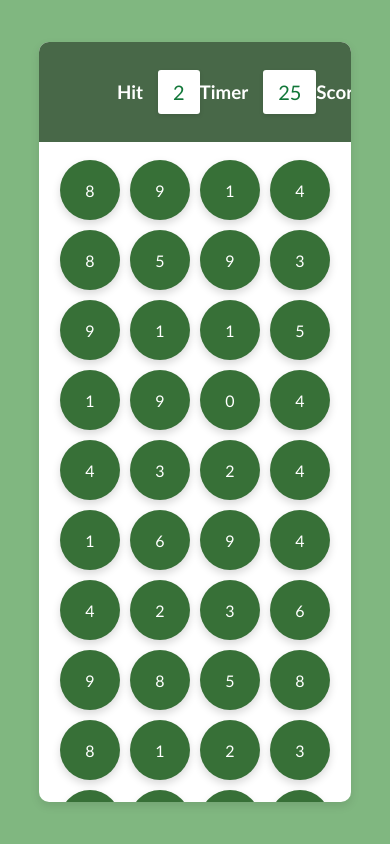
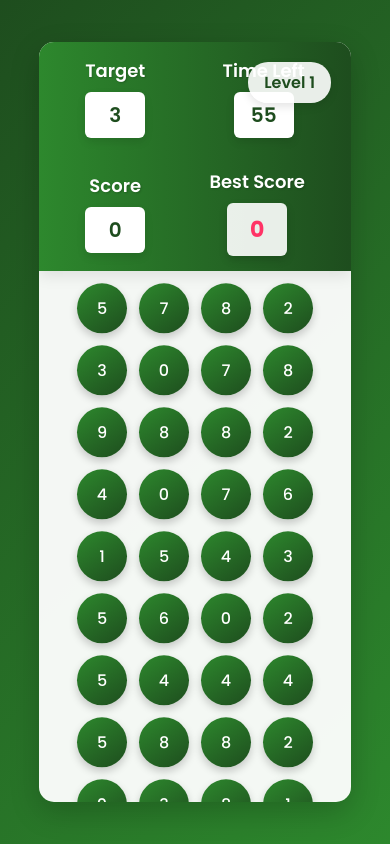
Before and after one commit to Mohammad-Kaif45/Bubble-game, a plain HTML site: page index.html in a window 390 px wide. Drawn offline with Linux system fonts and the light colour scheme.

Commit message:
Enhanced Bubble Game with New Features

```diff
--- a/index.html
+++ b/index.html
@@ -3,19 +3,20 @@
 <head>
     <meta charset="UTF-8">
     <meta name="viewport" content="width=device-width, initial-scale=1.0">
-    <title>Bubble Game</title>
+    <title>Bubble Pop Challenge</title>
     <link rel="stylesheet" href="style.css">
+    <link href="https://fonts.googleapis.com/css2?family=Poppins:wght@400;500;600;700&display=swap" rel="stylesheet">
 </head>
 <body>
     <div id="main">
         <div id="panel">
             <div id="ptop">
                 <div class="elem">
-                    <h3>Hit</h3>
+                    <h3>Target</h3>
                     <div id="hitval" class="box">5</div>
                 </div>
                 <div class="elem">
-                    <h3>Timer</h3>
+                    <h3>Time Left</h3>
                     <div id="timerval" class="box">60</div>
                 </div>
                 <div class="elem">
@@ -23,12 +24,11 @@
                     <div id="scoreval" class="box">0</div>
                 </div>
                 <div class="elem">
-                    <h3>Highest Score</h3>
-                    <div id="highestscoreval" class="box">0</div> <!-- Added this for highest score -->
+                    <h3>Best Score</h3>
+                    <div id="highestscoreval" class="box">0</div>
                 </div>
             </div>
             <div id="pbtm"></div>
-            <h3>Made by Ansari Kaif (Parul University)</h3>
         </div>
     </div>
     <script src="script.js"></script>
--- a/script.js
+++ b/script.js
@@ -1,60 +1,146 @@
-var timer = 30;
-var score = 0;
-var hitrn = 0;
-var highestScore = localStorage.getItem('highestScore') || 0;  // Initialize highest score
+let timer = 60;
+let score = 0;
+let hitrn = 0;
+let highestScore = localStorage.getItem('highestScore') || 0;
+let level = 1;
+let isGameRunning = false;
+let soundEnabled = true;
 
-// Display the highest score
-document.querySelector("#highestscoreval").textContent = highestScore;
+// Create audio elements
+const popSound = new Audio('https://assets.mixkit.co/active_storage/sfx/2571/2571-preview.mp3');
+const gameOverSound = new Audio('https://assets.mixkit.co/active_storage/sfx/1435/1435-preview.mp3');
 
-// Function to increase the Value of Score
+// Initialize the game
+function initGame() {
+    timer = 60;
+    score = 0;
+    level = 1;
+    isGameRunning = true;
+    updateUI();
+    runTimer();
+    makeBubble();
+    getNewHit();
+}
+
+// Update all UI elements
+function updateUI() {
+    document.querySelector("#scoreval").textContent = score;
+    document.querySelector("#highestscoreval").textContent = highestScore;
+    document.querySelector("#timerval").textContent = timer;
+
+    // Update level indicator
+    let levelIndicator = document.querySelector(".level-indicator");
+    if (!levelIndicator) {
+        levelIndicator = document.createElement("div");
+        levelIndicator.className = "level-indicator";
+        document.querySelector("#panel").appendChild(levelIndicator);
+    }
+    levelIndicator.textContent = `Level ${level}`;
+}
+
+// Increase score with animation
 function increaseScore() {
     score += 10;
-    document.querySelector("#scoreval").textContent = score;
+    if (soundEnabled) popSound.play();
+
+    // Check for level up
+    if (score % 50 === 0) {
+        levelUp();
+    }
+
+    // Update highest score
     if (score > highestScore) {
         highestScore = score;
-        localStorage.setItem('highestScore', highestScore);  // Update localStorage
-        document.querySelector("#highestscoreval").textContent = highestScore;  // Update on the page
+        localStorage.setItem('highestScore', highestScore);
+        document.querySelector("#highestscoreval").style.animation = "fadeIn 0.5s ease";
     }
+
+    updateUI();
 }
 
-// Function to change the value of hit after one occurrence
+// Level up function
+function levelUp() {
+    level++;
+    // Make game harder with each level
+    timer += 10; // Bonus time
+    makeBubble(true); // Refresh bubbles with new pattern
+}
+
+// Generate new target number
 function getNewHit() {
     hitrn = Math.floor(Math.random() * 10);
     document.querySelector("#hitval").textContent = hitrn;
 }
 
-// Function to make the number of bubbles as per your need
-function makeBubble() {
-    var clutter = "";
-    for (var i = 1; i <= 84; i++) {
-        var rn = Math.floor(Math.random() * 10);
-        clutter += `<div class="bubble">${rn}</div>`;
+// Create bubbles with optional animation
+function makeBubble(animate = false) {
+    const bubbleCount = 84 - (level * 4); // Reduce bubbles as level increases
+    let clutter = "";
+
+    for (let i = 1; i <= bubbleCount; i++) {
+        const rn = Math.floor(Math.random() * 10);
+        const delay = animate ? Math.random() * 0.5 : 0;
+        clutter += `<div class="bubble" style="animation-delay: ${delay}s">${rn}</div>`;
     }
+
     document.querySelector("#pbtm").innerHTML = clutter;
 }
 
-// Function to set the timer
+// Timer function
 function runTimer() {
-    var timerint = setInterval(function () {
-        if (timer > 0) {
+    const timerInterval = setInterval(() => {
+        if (timer > 0 && isGameRunning) {
             timer--;
             document.querySelector("#timerval").textContent = timer;
+
+            // Warning animation when time is low
+            if (timer <= 10) {
+                document.querySelector("#timerval").style.color = "red";
+                document.querySelector("#timerval").style.animation = "pulse 1s infinite";
+            }
         } else {
-            clearInterval(timerint);
-            document.querySelector("#pbtm").innerHTML = `<h1>Game Over</h1>`;
+            clearInterval(timerInterval);
+            endGame();
         }
     }, 1000);
 }
 
-document.querySelector("#pbtm").addEventListener("click", function (dets) {
-    var clickednum = Number(dets.target.textContent);
-    if (clickednum == hitrn) {
+// End game function
+function endGame() {
+    isGameRunning = false;
+    if (soundEnabled) gameOverSound.play();
+
+    const gameOverScreen = `
+        <div class="game-over-screen">
+            <h1>Game Over!</h1>
+            <p style="font-size: 24px; margin: 20px 0;">Final Score: ${score}</p>
+            <p style="font-size: 20px; margin: 10px 0;">Highest Score: ${highestScore}</p>
+            <p style="font-size: 18px; margin: 10px 0;">Level Reached: ${level}</p>
+            <button class="restart-btn" onclick="initGame()">Play Again</button>
+        </div>
+    `;
+
+    document.querySelector("#pbtm").innerHTML = gameOverScreen;
+}
+
+// Event listeners
+document.querySelector("#pbtm").addEventListener("click", function(dets) {
+    if (!isGameRunning) return;
+
+    const clickednum = Number(dets.target.textContent);
+    if (clickednum === hitrn) {
         increaseScore();
         makeBubble();
         getNewHit();
     }
 });
 
-runTimer();
-makeBubble();
-getNewHit();
+// Add keyboard controls
+document.addEventListener("keydown", function(event) {
+    if (event.code === "Space" && !isGameRunning) {
+        initGame();
+    }
+});
+
+// Initialize the game
+initGame();
--- a/style.css
+++ b/style.css
@@ -2,7 +2,7 @@
     margin: 0;
     padding: 0;
     box-sizing: border-box;
-    font-family: 'Gill Sans', 'Gill Sans MT', Calibri, 'Trebuchet MS', sans-serif;
+    font-family: 'Poppins', sans-serif;
 }
 
 html, body {
@@ -16,48 +16,61 @@ html, body {
     align-items: center;
     height: 100%;
     width: 100%;
-    background-color: rgb(128, 183, 128);
+    background: linear-gradient(135deg, #1e4d1e, #2d882d);
 }
 
 #panel {
     overflow: hidden;
-    border-radius: 10px;
+    border-radius: 15px;
     width: 80%;
     height: 90%;
-    background-color: #fff;
-    box-shadow: 0px 4px 10px rgba(0, 0, 0, 0.1); /* Added shadow */
+    background-color: rgba(255, 255, 255, 0.95);
+    box-shadow: 0 10px 30px rgba(0, 0, 0, 0.2);
+    position: relative;
 }
 
 #ptop {
-    padding: 0px 25%;
+    padding: 0px 20%;
     justify-content: space-between;
     display: flex;
     align-items: center;
     color: #fff;
     height: 100px;
     width: 100%;
-    background-color: rgb(72, 104, 72);
+    background: linear-gradient(to right, #2d882d, #1e4d1e);
+    box-shadow: 0 4px 15px rgba(0, 0, 0, 0.1);
 }
 
 .elem {
     display: flex;
+    flex-direction: column;
     align-items: center;
-    gap: 15px;
+    gap: 8px;
+    padding: 10px;
+    border-radius: 8px;
+    transition: transform 0.3s ease;
 }
 
-.elem h2 {
-    font-weight: 500;
-    font-size: 22px;
+.elem:hover {
+    transform: translateY(-3px);
+}
+
+.elem h3 {
+    font-weight: 600;
+    font-size: 18px;
+    text-shadow: 1px 1px 2px rgba(0, 0, 0, 0.2);
 }
 
 .box {
-    color: rgb(18, 119, 57);
+    min-width: 60px;
+    text-align: center;
+    color: #1e4d1e;
     font-size: 20px;
-    font-weight: 500;
-    padding: 10px 15px;
+    font-weight: 600;
+    padding: 8px 15px;
     background-color: #fff;
-    border-radius: 3px;
-    box-shadow: 0px 2px 4px rgba(0, 0, 0, 0.1); /* Subtle shadow for depth */
+    border-radius: 6px;
+    box-shadow: 0 4px 8px rgba(0, 0, 0, 0.1);
 }
 
 #pbtm {
@@ -65,10 +78,11 @@ html, body {
     align-items: center;
     flex-wrap: wrap;
     display: flex;
-    gap: 10px;
-    padding: 18px;
+    gap: 12px;
+    padding: 20px;
     height: calc(100% - 100px);
     width: 100%;
+    position: relative;
 }
 
 .bubble {
@@ -76,34 +90,104 @@ html, body {
     display: flex;
     justify-content: center;
     align-items: center;
-    height: 60px;
-    width: 60px;
+    height: 65px;
+    width: 65px;
     border-radius: 50%;
-    background-color: rgb(55, 112, 55);
+    background: linear-gradient(145deg, #2d882d, #1e4d1e);
     font-weight: 500;
-    transition: background-color 0.3s ease, transform 0.2s ease; /* Added smooth transitions */
-    box-shadow: 0px 4px 8px rgba(0, 0, 0, 0.15); /* Added shadow to bubbles */
+    font-size: 18px;
+    transition: all 0.3s ease;
+    box-shadow: 0 4px 8px rgba(0, 0, 0, 0.2);
+    animation: float 3s infinite ease-in-out;
 }
 
 .bubble:hover {
     cursor: pointer;
-    background-color: rgb(50, 75, 50);
-    transform: scale(1.1); /* Slight scale on hover */
+    transform: scale(1.1) translateY(-5px);
+    box-shadow: 0 8px 16px rgba(0, 0, 0, 0.3);
+}
+
+@keyframes float {
+    0%, 100% { transform: translateY(0); }
+    50% { transform: translateY(-10px); }
 }
 
 #pbtm h1 {
     font-size: 48px;
-    color: rgb(200, 50, 50); /* Distinct color for Game Over message */
+    background: linear-gradient(45deg, #ff3366, #ff6b6b);
+    -webkit-background-clip: text;
+    color: transparent;
     text-align: center;
+    animation: fadeIn 0.5s ease;
 }
 
-/* Styling for Highest Score */
+@keyframes fadeIn {
+    from { opacity: 0; transform: scale(0.9); }
+    to { opacity: 1; transform: scale(1); }
+}
+
 #highestscoreval {
-    color: rgb(255, 69, 0); /* Distinct color for highest score */
+    color: #ff3366;
     font-size: 22px;
     font-weight: bold;
     padding: 10px 15px;
-    background-color: #ffeeba;
-    border-radius: 3px;
-    box-shadow: 0px 2px 4px rgba(0, 0, 0, 0.1); /* Shadow for distinction */
+    background-color: rgba(255, 255, 255, 0.9);
+    border-radius: 6px;
+    box-shadow: 0 4px 8px rgba(0, 0, 0, 0.15);
 }
+
+.game-over-screen {
+    position: absolute;
+    top: 50%;
+    left: 50%;
+    transform: translate(-50%, -50%);
+    text-align: center;
+    animation: fadeIn 0.5s ease;
+}
+
+.restart-btn {
+    margin-top: 20px;
+    padding: 12px 24px;
+    font-size: 18px;
+    background: linear-gradient(45deg, #2d882d, #1e4d1e);
+    color: white;
+    border: none;
+    border-radius: 8px;
+    cursor: pointer;
+    transition: all 0.3s ease;
+}
+
+.restart-btn:hover {
+    transform: translateY(-2px);
+    box-shadow: 0 5px 15px rgba(0, 0, 0, 0.2);
+}
+
+.level-indicator {
+    position: absolute;
+    top: 20px;
+    right: 20px;
+    background: rgba(255, 255, 255, 0.9);
+    padding: 8px 16px;
+    border-radius: 20px;
+    color: #1e4d1e;
+    font-weight: 600;
+    box-shadow: 0 4px 8px rgba(0, 0, 0, 0.1);
+}
+
+@media (max-width: 768px) {
+    #ptop {
+        padding: 0 10%;
+        flex-wrap: wrap;
+        height: auto;
+    }
+
+    .elem {
+        margin: 5px;
+    }
+
+    .bubble {
+        height: 50px;
+        width: 50px;
+        font-size: 16px;
+    }
+}
```
